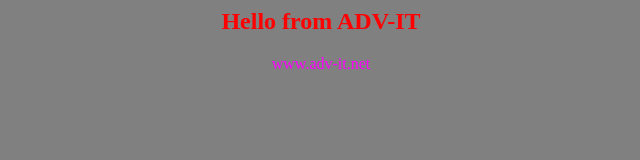
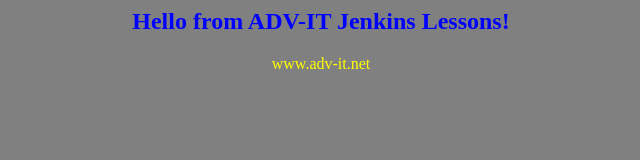
Before and after one commit to adv-it/app-for-jenkins, a plain HTML site: page index.html in a window 1280 px wide. Shown: the whole page, without its empty margins (319-959 px from the left). Drawn offline with Linux system fonts and the light colour scheme.

Commit message:
CHanged text

```diff
--- a/index.html
+++ b/index.html
@@ -1,9 +1,9 @@
 <html>
 <body bgcolor="gray">
 <center>
-<h2><font color=red>Hello from ADV-IT</font></h2>
+<h2><font color=blue>Hello from ADV-IT Jenkins Lessons!</font></h2>
 
-<font color=magenta>www.adv-it.net</font>
+<font color=yellow>www.adv-it.net</font>
 
 </center>
 </body>
```
